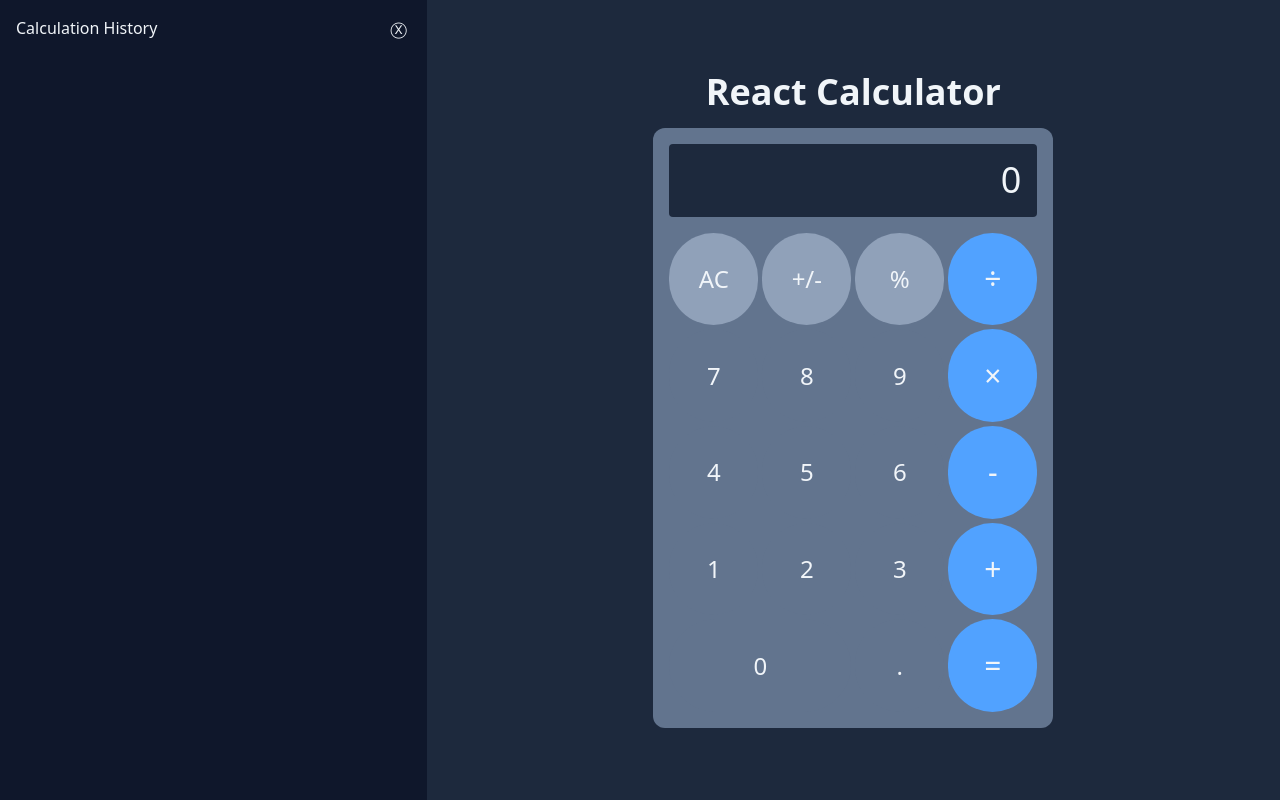
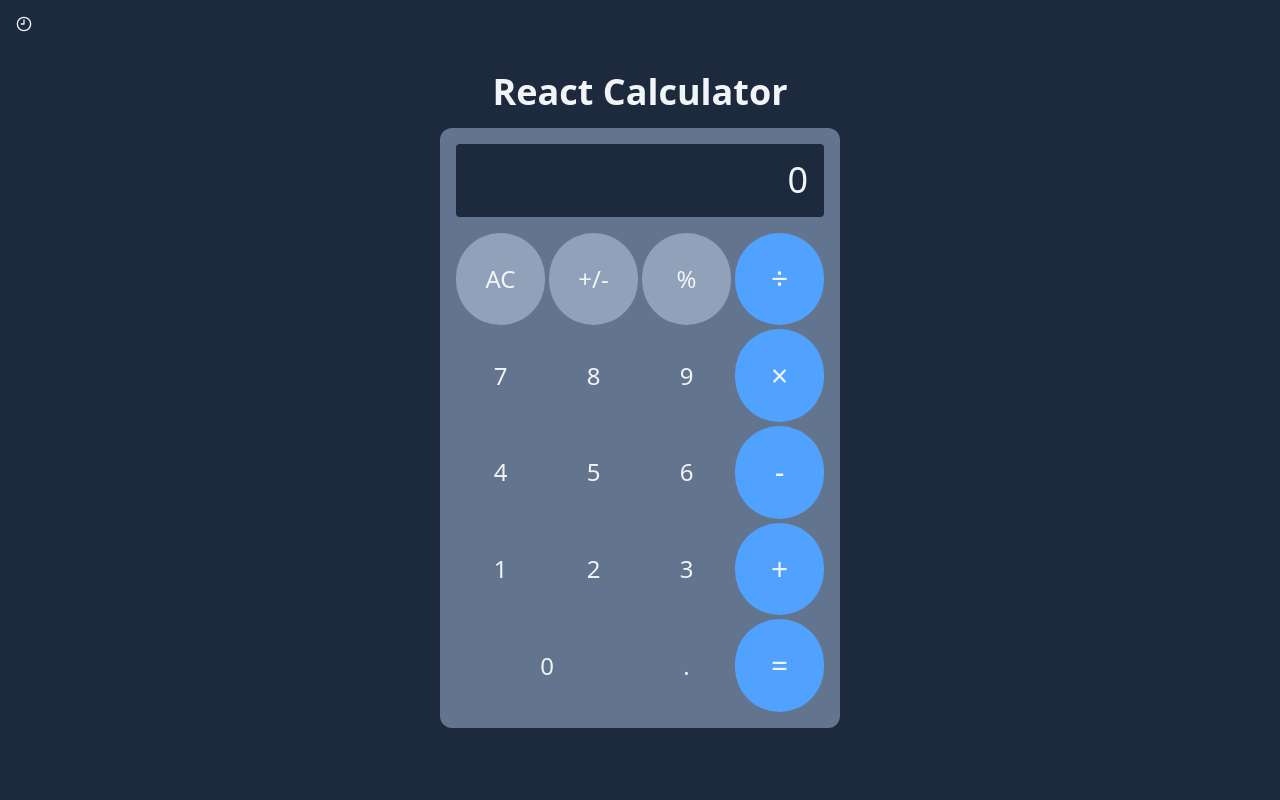
Before and after one commit to vichdz97/react-calculator, a React (Vite) app: page / in a window 1280 px wide. Built offline with nearby package versions, Linux system fonts and the light colour scheme.

Commit message:
implemented calc history logic

```diff
--- a/src/AppV2.tsx
+++ b/src/AppV2.tsx
@@ -1,13 +1,23 @@
 import { useEffect, useState } from "react";
+import { Circle, CircleCheck, CircleX, Clock9 } from "lucide-react";
+
+interface Entry {
+    eq: string;
+    ans: string;
+    selected: boolean;
+}
 
 function AppV2() {
-    const [showPanel, setShowPanel] = useState(true);
-    const [result, setResult] = useState('');
+    const [showPanel, setShowPanel] = useState<boolean>(false);
+    const [editing, setEditing] = useState<boolean>(false);
+    const [result, setResult] = useState<string>('');
+    const [history, setHistory] = useState<Entry[]>([]);
+    const [count, setCount] = useState<number>(0);
 
     const valuesArray: string[] = ['7', '8', '9', '4', '5', '6', '1', '2', '3', '0', '.'];
     const operationsArray: string[] = ['÷', '×', '-', '+', '='];
     const miscArray: string[] = ['AC', '+/-', '%'];
-    const miscKeys: string[] = ['c', 'C', 'Backspace', '/', '*', 'Enter'];
+    const miscKeys: string[] = ['c', 'C', 'h', 'H', 'Backspace', '/', '*', 'Enter'];
     const operators: string[] = ['/', '*', '-', '+'];
     const LAST_ENTRY: string = result.slice(-1);
 
@@ -20,13 +30,18 @@ function AppV2() {
         };
     }, [result]);
 
+    useEffect(() => {
+        const selectedEntries = history.filter(entry => entry.selected);
+        setCount(selectedEntries.length);
+    }, [history]);
+
     const deleteLastChar = (): void => setResult(prev => prev.slice(0, -1));
 
     const convertOperator = (input: string): string => {
         if (input === '÷') return '/';
         if (input === '×') return '*';
         return input;
-    }
+    };
 
     const convertPercentages = (): string => {
         const numbers = result.split(/[+\-\*\/]/g);
@@ -55,7 +70,7 @@ function AppV2() {
 
         const filteredConcatArray = concatArray.filter(x => x != undefined);
         return filteredConcatArray.join('');
-    }
+    };
 
     const negateLastElement = () => {
         const nums = result.split(/[+\-\*\/]/g);
@@ -69,7 +84,7 @@ function AppV2() {
         }
         const negatedEl = result.endsWith('%') ? `${-parseFloat(lastEl)}%` : -parseFloat(lastEl);
         setResult(prev => prev.slice(0, -lastEl.length) + `(${negatedEl})`)
-    }
+    };
 
     const updateResult = (input: string): void => {
         if (!valuesArray.includes(input) && !operationsArray.includes(input) && !miscArray.includes(input) && !miscKeys.includes(input)) return;
@@ -93,46 +108,119 @@ function AppV2() {
             deleteLastChar();
 
         applyInput(newInput);
-    }
+    };
 
     const applyInput = (input: string): void => {
         switch (input) {
             case 'AC':
             case 'C':
             case 'c': setResult(''); break;
+            case 'H':
+            case 'h':
+                setShowPanel(prev => !prev);
+                setEditing(false);
+                break;
             case '+/-': break;
             case '%': setResult(prev => prev + '%'); break;
             case 'Backspace': deleteLastChar(); break;
             case '=':
             case 'Enter':
                 const convertedResult = convertPercentages();
-                setResult(eval(convertedResult).toString());
+                const finalAnswer = eval(convertedResult).toString();
+                setResult(finalAnswer);
+                setHistory(prev => [{ eq: result, ans: finalAnswer, selected: false }, ...prev]); // add to beginning of array
                 break;
             default: setResult(prev => prev + input);
         }
-    }
+    };
+
+    const selectEntries = (entry: Entry) => {
+        setHistory(history.map(e => {
+            return entry === e ? {...e, selected: !e.selected} : e;
+        }));
+    };
+
+    const deleteEntries = () => {
+        if (count === 0) {
+            setHistory([]);
+            setEditing(false);
+        } else {
+            setHistory(history.filter(entry => !entry.selected));
+        }
+    };
 
     return (
         <div className="min-h-screen flex bg-slate-950">
-            {/* Hides/Shows side panel displaying calculation history */}
-            <button
-                className={`m-2 w-10 h-10 rounded-lg text-slate-100 absolute top-0 left-0 transition-colors hover:bg-slate-100/10 ${showPanel ? 'hidden' : 'block'}`}
+            {/* Hide/Show side panel displaying calculation history */}
+            <Clock9
+                size={32}
+                className={`
+                    m-2 p-2 rounded-lg text-slate-100
+                    absolute top-0 left-0
+                    transition-colors hover:bg-slate-100/10
+                    ${showPanel ? "hidden" : "block"}
+                `}
                 onClick={() => setShowPanel(!showPanel)}
-            >
-                →
-            </button>
+            />
 
             {/* Side Panel */}
-            <div className={`bg-slate-900 w-1/3 text-slate-100 relative p-4 ${showPanel ? 'block' : 'hidden'}`}>
-                Calculation History
-                <div className="absolute top-0 right-0">
+            <div className={`
+                bg-slate-900 w-1/3 text-slate-100 relative p-2
+                ${showPanel ? "block" : "hidden"}
+            `}>
+                <div className="flex justify-between">
                     <button
-                        className="m-2 w-10 h-10 rounded-lg transition-colors hover:bg-slate-100/10"
-                        onClick={() => setShowPanel(!showPanel)}
+                        onClick={() => {
+                            setEditing(prev => !prev);
+                            setHistory(history.map(h => {
+                                return h.selected ? {...h, selected: false} : h;
+                            }));
+                        }}
+                        className="text-sm px-3 py-1 rounded-lg transition-colors hover:bg-slate-100/10"
                     >
-                        Ⓧ
+                        { editing ? "Done" : "Edit" }
                     </button>
+                    { editing ?
+                        <button
+                            onClick={deleteEntries}
+                            className="text-sm px-3 py-1 rounded-lg transition-colors hover:bg-slate-100/10"
+                        >
+                            { count === 0 ? "Clear All" : `Delete (${count})`}
+                        </button>
+                        :
+                        <CircleX
+                            size={32}
+                            onClick={() => setShowPanel(!showPanel)}
+                            className="m-2 p-2 rounded-lg transition-colors hover:bg-slate-100/10"
+                        />
+                    }
                 </div>
+                <ul className="mt-2 flex flex-col">
+                    { history.map((entry, index) => {
+                        return (
+                            <li
+                                key={index}
+                                onClick={() => editing ? selectEntries(entry) : setResult(entry.ans)}
+                                className={`
+                                    flex align-baseline justify-between px-2 py-1
+                                    border-b last:border-b-0 border-slate-800 rounded-lg
+                                    transition-colors hover:bg-slate-100/10
+                                    ${editing && entry.selected && "bg-slate-100/10"}
+                                `}
+                            >
+                                { editing && (entry.selected ?
+                                    <CircleCheck size={20} className="my-auto"/>
+                                    :
+                                    <Circle size={20} className="my-auto" />
+                                )}
+                                <div className="text-right w-full">
+                                    <p className="text-sm text-slate-500">{entry.eq}</p>
+                                    <p className="text-xl">{entry.ans}</p>
+                                </div>
+                            </li>
+                        );
+                    })}
+                </ul>
             </div>
 
             {/* Main Panel containing calculator */}
```
